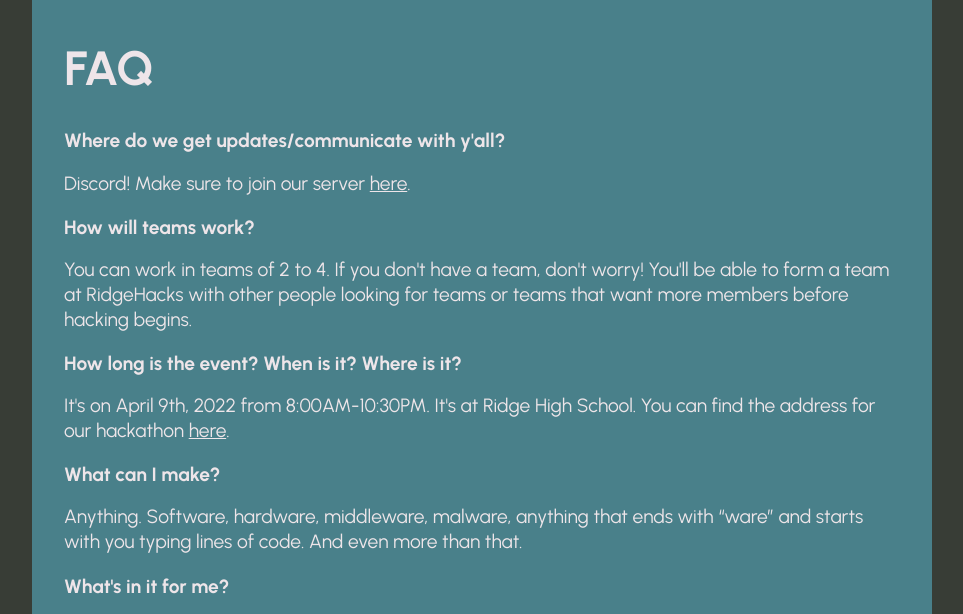
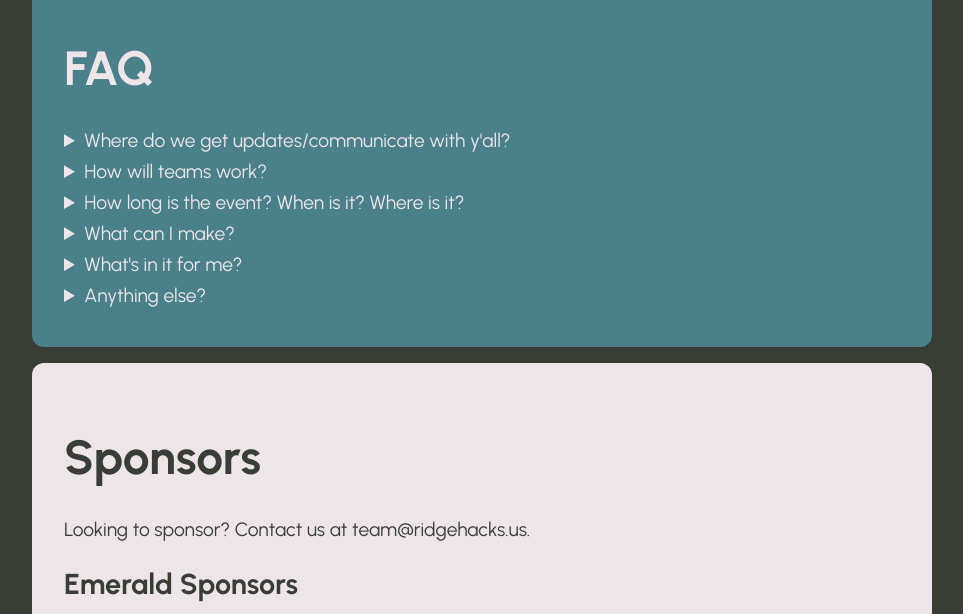
Before and after one commit to ridgehacks/ridgehacks.us, a Gatsby site: page / in a window 1280 px wide. Shown: the part 2210-2824 px from the top of the page, without its empty margins (158-1121 px from the left). Built offline with nearby package versions, Linux system fonts and the light colour scheme; Gatsby itself is replaced by a stand-in of ours.

Commit message:
make faq elements use detail dropdowns

```diff
--- a/src/pages/index.jsx
+++ b/src/pages/index.jsx
@@ -33,8 +33,12 @@
 	const FaqElement = ({ summary, children }) => {
 		return (
 			<>
-				<strong>{summary}</strong>
-				{children}
+				{/* <strong>{summary}</strong>
+				{children} */}
+				<details className={pageStyle.faqElement}>
+					<summary>{summary}</summary>
+					{children}
+				</details>
 			</>
 		);
 	};
--- a/src/pages/index.module.scss
+++ b/src/pages/index.module.scss
@@ -152,7 +152,6 @@
 	}
 }
 
-
 .past-sponsor-logo-list {
 	@include responsive-grid(150px);
 
@@ -210,3 +209,7 @@
 		margin: 0;
 	}
 }
+
+.faqElement {
+	margin-bottom: 8px;
+}
```
